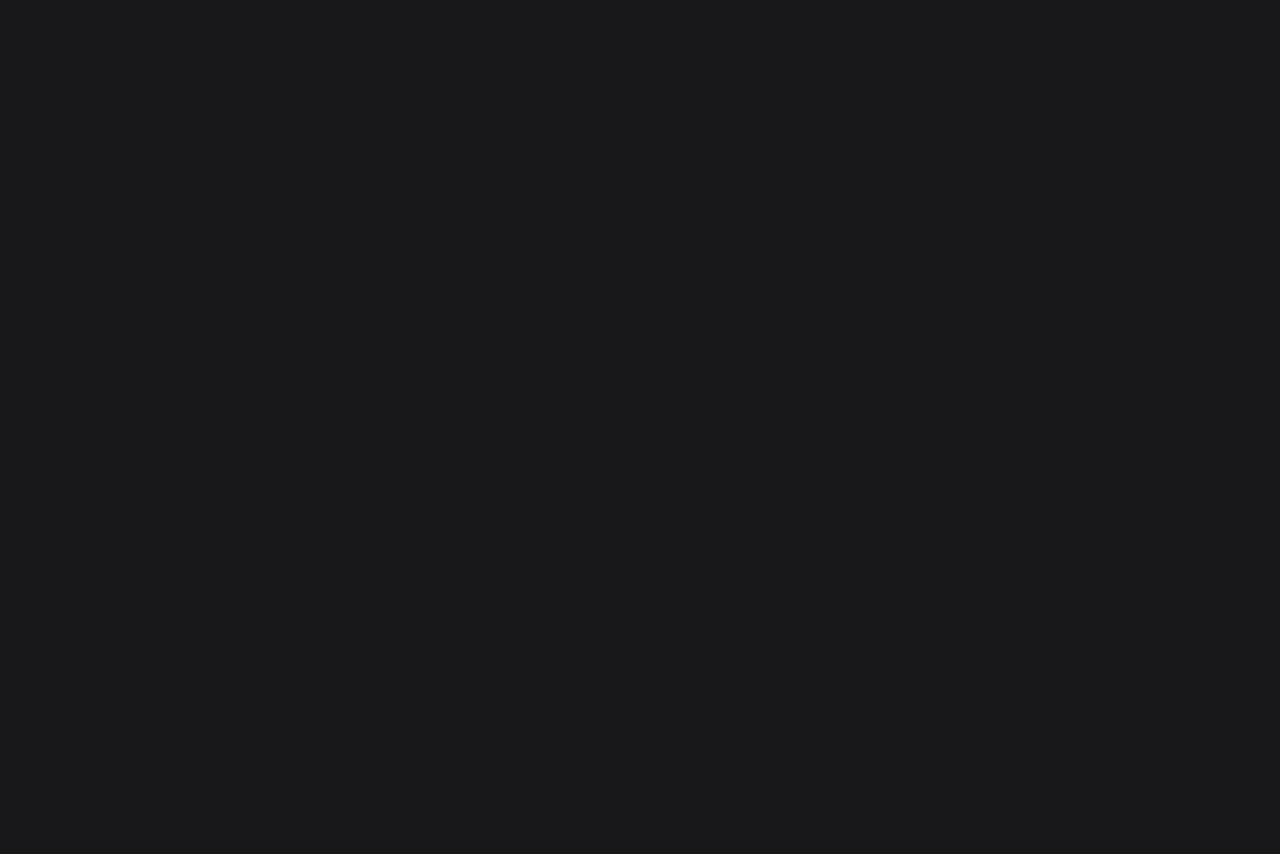
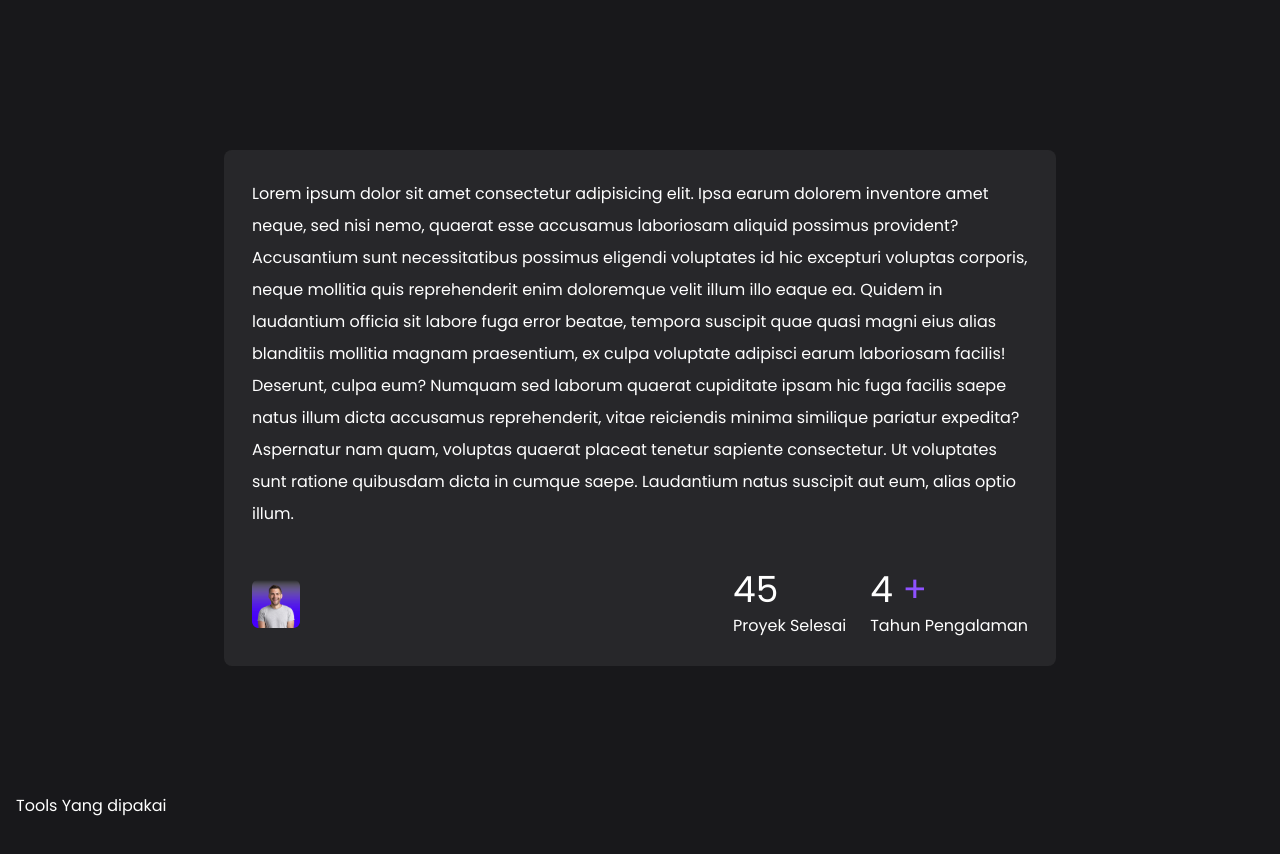
Before and after one commit to Vendettaa666/Vendettaa666, a React (Vite) app: page / in a window 1280 px wide. Shown: the part 642-1496 px from the top of the page. Before the commit the page ends 800 px from the top, so only its background shows below. Built offline with nearby package versions, Linux system fonts and the light colour scheme.

Commit message:
add: page about and description

```diff
--- a/src/App.jsx
+++ b/src/App.jsx
@@ -6,21 +6,88 @@ function App() {
       <div className="hero grid md:grid-cols-2 pt-10 items-center xl:gap-0 gap-6 grid-cols-1">
         <div>
           <div className="display flex items-center gap-3 mb-6 bg-zinc-800 w-fit p-4 rounded-2xl">
-            <img
-              src={DataImage.HeroImage}
-              alt="Hero Image"
-              className="w-10 rounded-md"/>
+
             <q>Usaha tidak menghianati Hasil test vercel</q>
           </div>
           <h1 className="text-5xl/tight font-bold mb-6">Hi,Saya Leo satria</h1>
-          <p className="text-base/loose mb-6 opacity-50">Berdasarkan jalur yang Anda berikan, berikut adalah perintah lengkap yang bisa Anda jalankan di terminal Laragon untuk menimpa database smesta_id dengan file SQL yang baru. Setelah Anda menjalankan perintah ini, tunggu beberapa saat. Tergantung pada ukuran file .sql, proses ini mungkin memakan waktu beberapa detik hingga beberapa menit. Jika tidak ada pesan error yang muncul, berarti proses penimpaan database telah berhasil.
+          <p className="text-base/loose mb-6 opacity-50">
+            Berdasarkan jalur yang Anda berikan, berikut adalah perintah lengkap
+            yang bisa Anda jalankan di terminal Laragon untuk menimpa database
+            smesta_id dengan file SQL yang baru. Setelah Anda menjalankan
+            perintah ini, tunggu beberapa saat. Tergantung pada ukuran file
+            .sql, proses ini mungkin memakan waktu beberapa detik hingga
+            beberapa menit. Jika tidak ada pesan error yang muncul, berarti
+            proses penimpaan database telah berhasil.
           </p>
           <div className="flex items-center sm:gap-4 gap-2">
-            <a href="" className="bg-violet-700 p-4 rounded-2xl hover:bg-violet-600">Download CV <i className="ri-download-line ri-lg"></i></a>
-            <a href="" className="bg-zinc-700 p-4 rounded-2xl hover:bg-zinc-600">Lihat Proyek <i className="ri-arrow-down-line ri-lg"></i></a>
+            <a
+              href=""
+              className="bg-violet-700 p-4 rounded-2xl hover:bg-violet-600"
+            >
+              Download CV <i className="ri-download-line ri-lg"></i>
+            </a>
+            <a
+              href=""
+              className="bg-zinc-700 p-4 rounded-2xl hover:bg-zinc-600"
+            >
+              Lihat Proyek <i className="ri-arrow-down-line ri-lg"></i>
+            </a>
           </div>
         </div>
-        <img src={DataImage.HeroImage} alt="Hero Image" className="w-[400px] md:ml-auto" />
+        <img
+          src={DataImage.HeroImage}
+          alt="Hero Image"
+          className="w-[400px] md:ml-auto"
+        />
+      </div>
+
+      {/* About */}
+      <div className="about mt-32 py-10">
+        <div className="xl:w-2/3 lg:w-3/4 w-full mx-auto p-7 bg-zinc-800 rounded-lg ">
+          <img
+              src={DataImage.HeroImage} alt="Hero Image" className="w-12 rounded-md mb-10 sm:hidden"/>
+          <p className="text-base/loose mb-10">
+            Lorem ipsum dolor sit amet consectetur adipisicing elit. Ipsa earum
+            dolorem inventore amet neque, sed nisi nemo, quaerat esse accusamus
+            laboriosam aliquid possimus provident? Accusantium sunt
+            necessitatibus possimus eligendi voluptates id hic excepturi
+            voluptas corporis, neque mollitia quis reprehenderit enim doloremque
+            velit illum illo eaque ea. Quidem in laudantium officia sit labore
+            fuga error beatae, tempora suscipit quae quasi magni eius alias
+            blanditiis mollitia magnam praesentium, ex culpa voluptate adipisci
+            earum laboriosam facilis! Deserunt, culpa eum? Numquam sed laborum
+            quaerat cupiditate ipsam hic fuga facilis saepe natus illum dicta
+            accusamus reprehenderit, vitae reiciendis minima similique pariatur
+            expedita? Aspernatur nam quam, voluptas quaerat placeat tenetur
+            sapiente consectetur. Ut voluptates sunt ratione quibusdam dicta in
+            cumque saepe. Laudantium natus suscipit aut eum, alias optio illum.
+          </p>
+          <div className="flex items-center justify-between">
+            <img
+              src={DataImage.HeroImage}
+              alt="Image"
+              className="w-12 rounded-md sm:block hidden "
+            />
+            <div className="flex items-center gap-6 ">
+              <div>
+                <h1 className="text-4xl mb-1 ">
+                  45<span className="text-violet-500"></span>
+                </h1>
+                <p>Proyek Selesai</p>
+              </div>
+              <div>
+                <h1 className="text-4xl mb-1 ">
+                  4 <span className="text-violet-500">+</span>
+                </h1>
+                <p>Tahun Pengalaman</p>
+              </div>
+            </div>
+          </div>
+        </div>
+
+        <div className="tools mt-32">
+          <h1>Tools Yang dipakai</h1>
+        </div>
       </div>
     </>
   );
```
